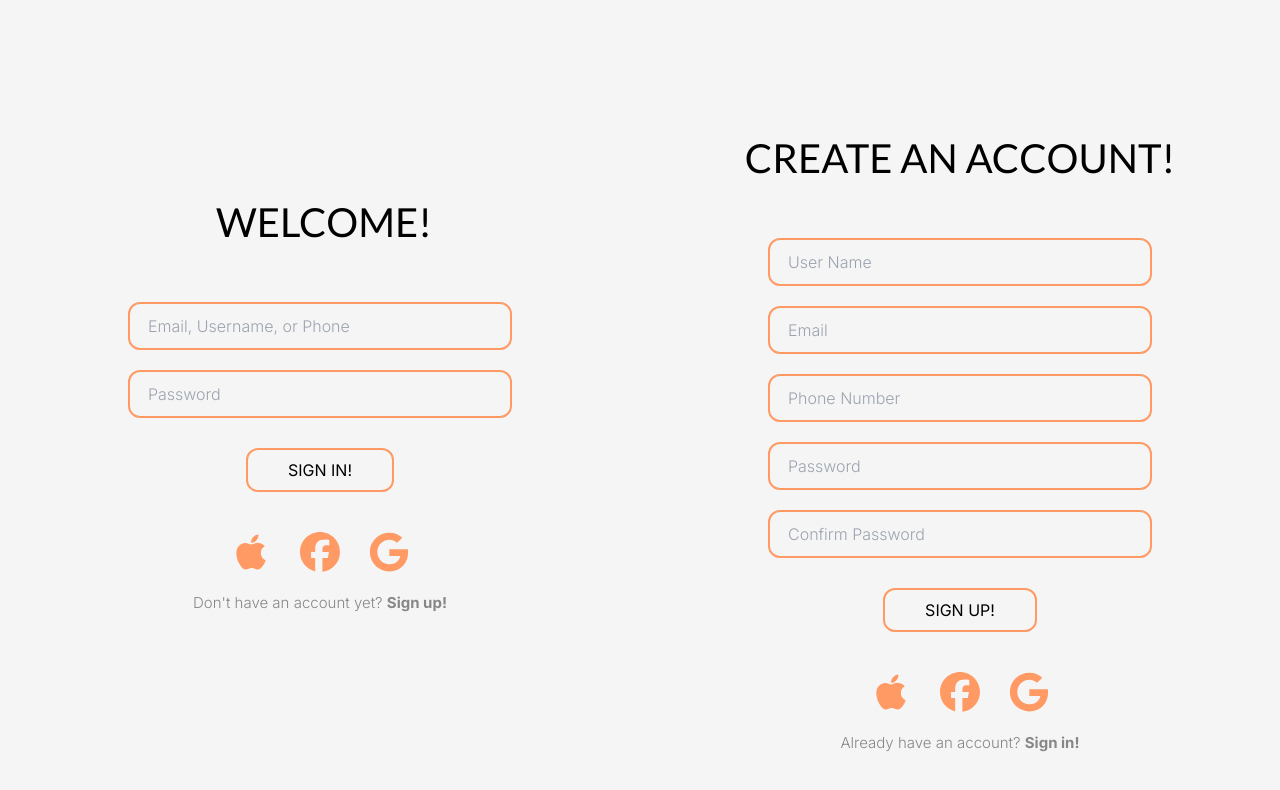
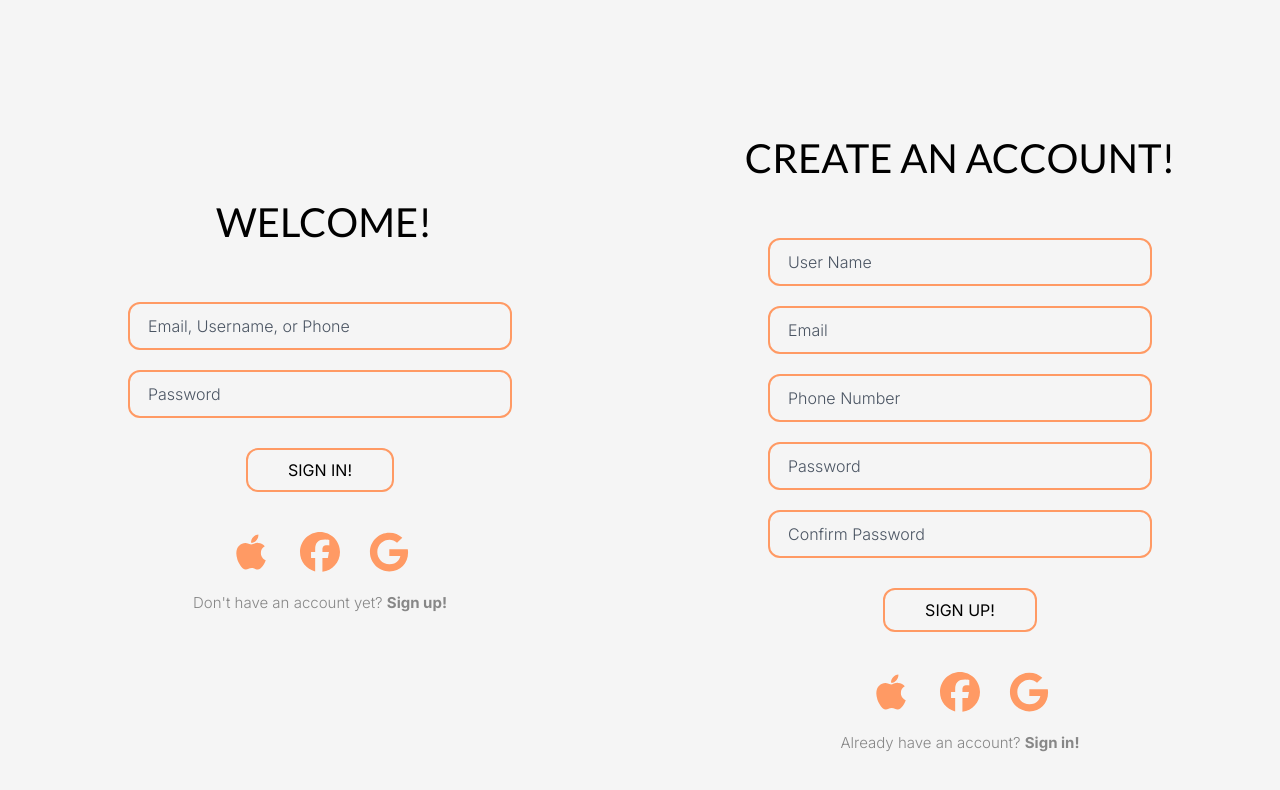
Before and after one commit to apatwary12/clique-web-alpha, a Next.js app: page / in a window 1280 px wide. Shown: the top 790 px of the page. Built offline with nearby package versions, Linux system fonts and the light colour scheme.

Commit message:
updated placeholders

```diff
--- a/app/components/loginForm/LoginForm.js
+++ b/app/components/loginForm/LoginForm.js
@@ -15,13 +15,13 @@ export default function LoginForm () {
             </div>
             <div>
                 <input
-                    className="my-2.5 bg-white2 text-grey text-s w-96 h-12 indent-2.5 p-2 rounded-xl border-2 border-orange font-openSans font-light"
+                    className="my-2.5 bg-white2 text-black placeholder-gray-600 text-s w-96 h-12 indent-2.5 p-2 rounded-xl border-2 border-orange font-openSans font-light"
                     type="email"
                     placeholder="Email, Username, or Phone"
                     onChange={e => setEmail(e.target.value)}
                 required />
                 <input
-                    className="my-2.5 bg-white2 text-grey text-s w-96 h-12 indent-2.5 p-2 rounded-xl border-2 border-orange font-openSans font-light"
+                    className="my-2.5 bg-white2 text-black placeholder-gray-600 text-s w-96 h-12 indent-2.5 p-2 rounded-xl border-2 border-orange font-openSans font-light"
                     type="password"
                     placeholder="Password"
                     onChange={e => setPassword(e.target.value)}
--- a/app/components/signUpForm/SignUpForm.js
+++ b/app/components/signUpForm/SignUpForm.js
@@ -5,27 +5,27 @@ export default function SignUpForm () {
                 <h2 className="font-lato">CREATE AN ACCOUNT!</h2>
             </div>
             <input
-                className="my-2.5 bg-white2 text-grey text-s w-96 h-12 indent-2.5 p-2 rounded-xl border-2 border-orange font-openSans font-light"
+                className="my-2.5 bg-white2 text-black placeholder-gray-600 text-s w-96 h-12 indent-2.5 p-2 rounded-xl border-2 border-orange font-openSans font-light"
                 type="name"
                 placeholder="User Name"
                 required />
             <input
-                className="my-2.5 bg-white2 text-grey text-s w-96 h-12 indent-2.5 p-2 rounded-xl border-2 border-orange font-openSans font-light"
+                className="my-2.5 bg-white2 text-black placeholder-gray-600 text-s w-96 h-12 indent-2.5 p-2 rounded-xl border-2 border-orange font-openSans font-light"
                 type="email"
                 placeholder="Email"
                 required />
             <input
-                className="my-2.5 bg-white2 text-grey text-s w-96 h-12 indent-2.5 p-2 rounded-xl border-2 border-orange font-openSans font-light"
+                className="my-2.5 bg-white2 text-black placeholder-gray-600 text-s w-96 h-12 indent-2.5 p-2 rounded-xl border-2 border-orange font-openSans font-light"
                 type="phone"
                 placeholder="Phone Number"
                 required />
             <input
-                className="my-2.5 bg-white2 text-grey text-s w-96 h-12 indent-2.5 p-2 rounded-xl border-2 border-orange font-openSans font-light"
+                className="my-2.5 bg-white2 text-black placeholder-gray-600 text-s w-96 h-12 indent-2.5 p-2 rounded-xl border-2 border-orange font-openSans font-light"
                 type="password"
                 placeholder="Password"
                 required />
             <input
-                className="my-2.5 bg-white2 text-grey text-s w-96 h-12 indent-2.5 p-2 rounded-xl border-2 border-orange font-openSans font-light"
+                className="my-2.5 bg-white2 text-black placeholder-gray-600 text-s w-96 h-12 indent-2.5 p-2 rounded-xl border-2 border-orange font-openSans font-light"
                 type="password"
                 placeholder="Confirm Password"
                 required />
```
